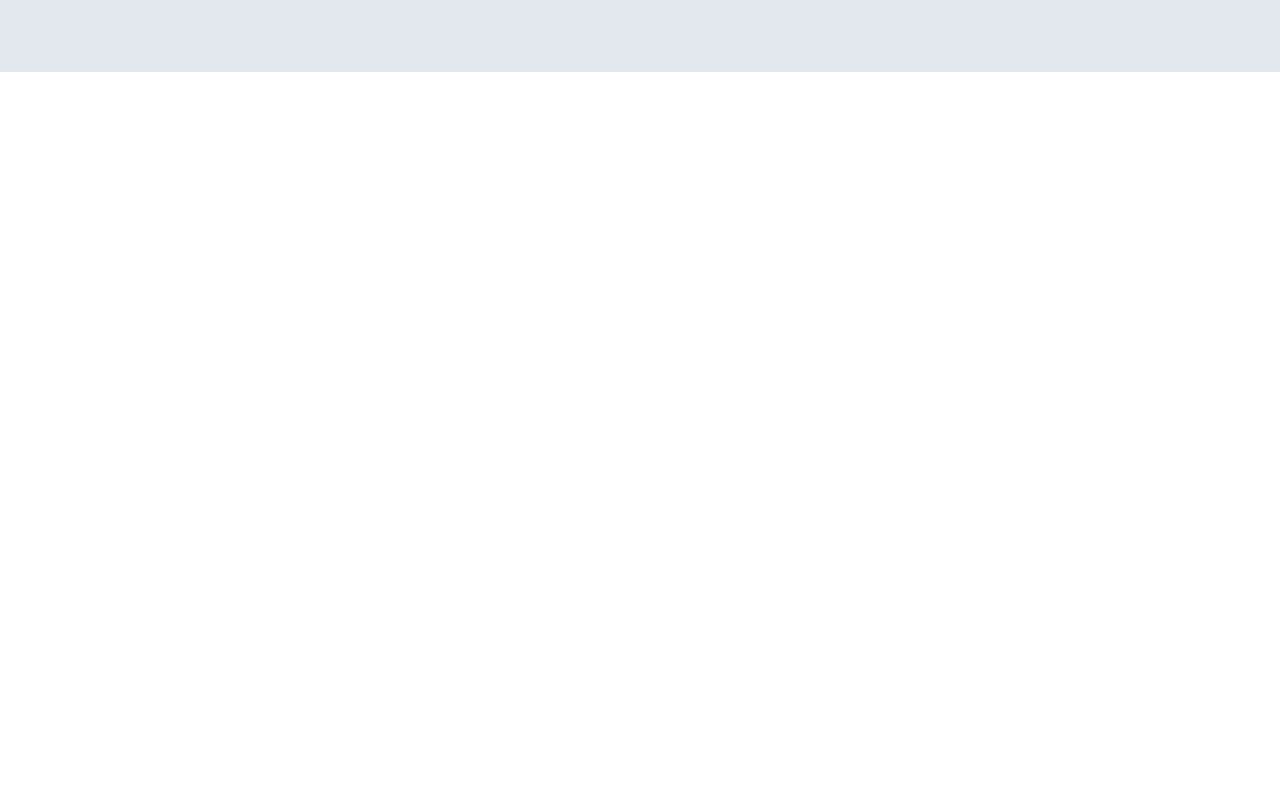
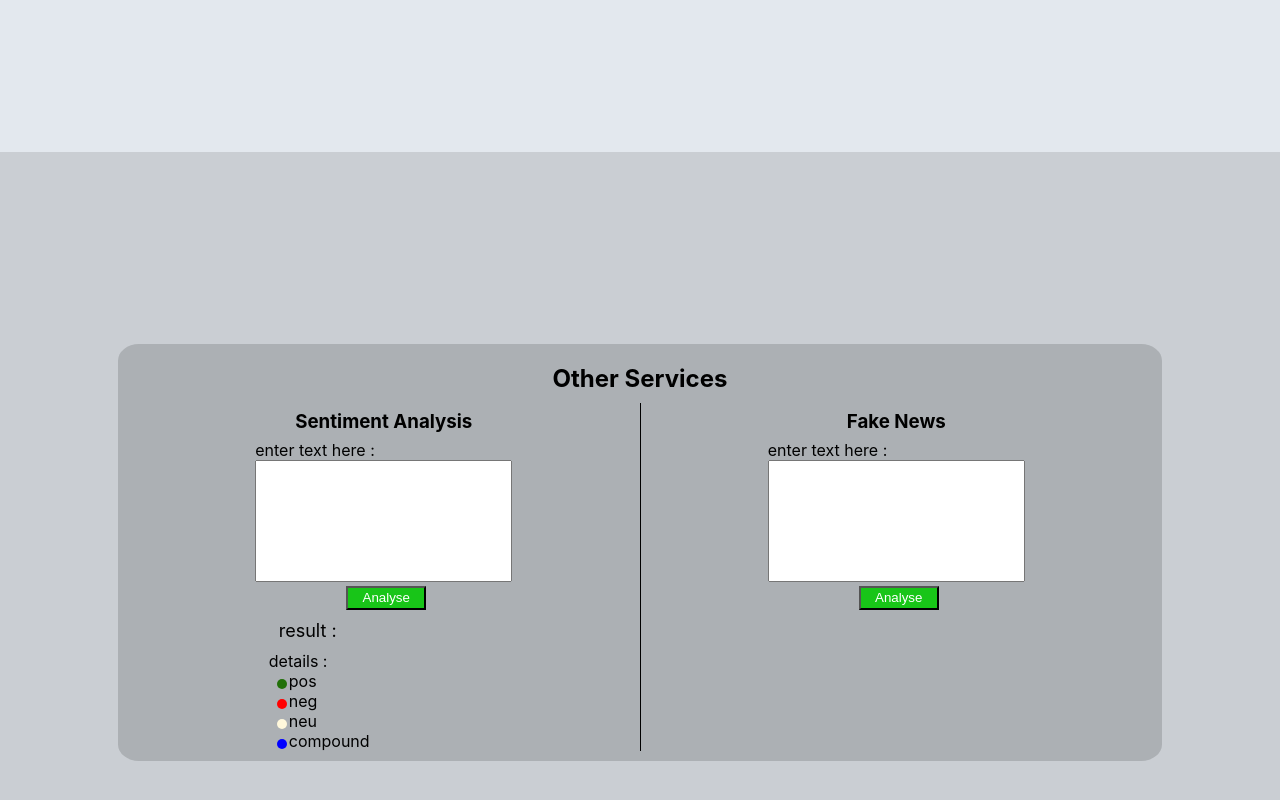
Before and after one commit to toihirhalim/detect-covid-fake-news, a React (Create React App) app in the folder client/: page / in a window 1280 px wide. Shown: the part 1528-2328 px from the top of the page. Before the commit the page ends 1600 px from the top, so only its background shows below. Built offline with nearby package versions, Linux system fonts and the light colour scheme.

Commit message:
adding sentiment analysis

```diff
--- a/client/src/App.css
+++ b/client/src/App.css
@@ -12,16 +12,25 @@
   background-color: rgb(243, 245, 247);
 }
 
-
-
 .nlp {
   width: 100%;
-  height: 100vh;
+  height: 110vh;
   display: flex;
   align-items: center;
   background-color: rgb(227, 232, 238);
 }
 
+.sent-fake{
+  width: 100%;
+  height: 100vh;
+  display: flex;
+  align-items: center;
+  background-color: rgb(202, 206, 211);
+}
+
 button:hover {
   background-color: rgb(24, 173, 24);
 }
+textarea {
+  resize: none;
+}
--- a/client/src/App.js
+++ b/client/src/App.js
@@ -1,16 +1,20 @@
 import Scrapping from './components/scrapping/Scrapping'
 import NlpServices from './components/nlp/NlpServices'
 import './App.css';
+import SentimentFakeContainer from './components/otherservices/SentimentFakeContainer';
 
 function App() {
   return (
     <div className="App">
-      <div className="scrapping">
+      <section className="scrapping">
         <Scrapping />
-      </div>
-      <div className="nlp">
+      </section>
+      <section className="nlp">
         <NlpServices />
-      </div>
+      </section>
+      <section className="sent-fake">
+        <SentimentFakeContainer />
+      </section>
     </div>
   );
 }
--- a/client/src/components/nlp/NlpServices.js
+++ b/client/src/components/nlp/NlpServices.js
@@ -16,7 +16,7 @@ export default function NlpServices() {
                 <div className="service-input">
                     <div>
                         <p>enter text :</p>
-                        <textarea value={textInput} cols="30" rows="5" onChange={e => setTextInput(e.target.value)} />
+                        <textarea value={textInput} cols="40" rows="20" onChange={e => setTextInput(e.target.value)} />
                     </div>
 
                 </div>
--- /dev/null
+++ b/client/src/components/otherservices/SentimentFakeContainer.js
@@ -0,0 +1,20 @@
+import React from 'react'
+import SentimentAnalysis from './sentiments/SentimentAnalysis'
+import FakeNews from './fakenews/FakeNews'
+import './sentFake.css'
+
+export default function SentimentFakeContainer() {
+    return (
+        <div className="sent-fake-container">
+            <h2>Other Services</h2>
+            <div className="sent-fake-components">
+                <div className="sentiment-analysis">
+                    <SentimentAnalysis />
+                </div>
+                <div className="fake-news">
+                    <FakeNews />
+                </div>
+            </div>
+        </div>
+    )
+}
--- /dev/null
+++ b/client/src/components/otherservices/fakenews/FakeNews.js
@@ -0,0 +1,41 @@
+import React, { useState } from 'react'
+import '../sentFake.css'
+import graphQlApi from '../../api/graphQL'
+
+export default function FakeNews() {
+    const [text, setText] = useState("")
+    const [result, setresult] = useState()
+
+    const analyse = async e => {
+        e.preventDefault()
+
+        let query = `
+
+        `
+
+        const data = await graphQlApi(query)
+
+        if (data) {
+            setresult(data)
+        }
+    }
+    return (
+        <div className="fake-container">
+            <h3>Fake News</h3>
+            <div className="sent-fake-main">
+                <div>
+                    <p>enter text here :</p>
+                    <textarea value={text} cols="30" rows="8" onChange={e => setText(e.target.value)} />
+                </div>
+                <div >
+                    <button className="sent-fake-btn" onClick={analyse}>Analyse</button>
+                </div>
+                <div>
+
+                </div>
+
+            </div>
+
+        </div>
+    )
+}
--- /dev/null
+++ b/client/src/components/otherservices/sentFake.css
@@ -0,0 +1,80 @@
+.sent-fake-container {
+    width: 80%;
+    margin: auto;
+    border-radius: 2%/4%;
+    padding: 10px;
+    background-color: rgb(172, 176, 180);
+}
+
+
+.sent-fake-components {
+    display: flex;
+}
+
+
+.sentiment-analysis, .fake-news {
+    flex: 1;
+}
+
+.sentiment-analysis{
+    border-right: black 1px solid;
+}
+
+h3{
+    text-align: center;
+    padding: 7px;
+}
+
+.sent-fake-main{
+    display: flex;
+    flex-direction: column;
+    align-items: center;
+}
+
+.sent-fake-btn {
+    background-color: rgb(24, 197, 24);
+    color: white;
+    height: 24px;
+    width: 80px;
+    margin-left: 5px;
+}
+
+.sent-result-container{
+    min-width: 230px;
+}
+.sent-result-p {
+    font-size: 18px;
+    margin: 10px;
+}
+
+.sent-result-style {
+    margin-left: 10px;
+    font-weight: bold;
+}
+
+.sent-result-details {
+    display: flex;
+    position: relative;
+}
+
+.circle {
+    width: 10px;
+    height: 10px;
+    border-radius: 50%;
+    position: absolute;
+    top: 8px;
+    left: -12px;
+}
+
+.lines {
+    padding-left: 30px;
+}
+.line {
+    height: 10px;
+    margin-top: 10px;
+}
+
+.details-container {
+    padding-left: 20px;
+    display: flex;
+}
--- /dev/null
+++ b/client/src/components/otherservices/sentiments/SentimentAnalysis.js
@@ -0,0 +1,48 @@
+import React, { useState } from 'react'
+import SentimentResult from './SentimentResult'
+import graphQlApi from '../../api/graphQL'
+import '../sentFake.css'
+
+export default function SentimentAnalysis() {
+    const [text, setText] = useState("")
+    const [result, setresult] = useState()
+
+    const analyse = async e => {
+        e.preventDefault()
+
+        let query = `
+            query{
+                sentiment(text: "${text}"){
+                neg
+                neu
+                pos
+                compound
+                }
+            }
+        `
+        setresult(null)
+        const data = await graphQlApi(query)
+
+        if (data && data.sentiment) {
+            setresult(data.sentiment)
+        }
+    }
+
+    return (
+        <div className="sent-container">
+            <h3>Sentiment Analysis</h3>
+            <div className="sent-fake-main">
+                <div>
+                    <p>enter text here :</p>
+                    <textarea value={text} cols="30" rows="8" onChange={e => setText(e.target.value)} />
+                </div>
+                <div >
+                    <button className="sent-fake-btn" onClick={analyse}>Analyse</button>
+                </div>
+                <div>
+                    <SentimentResult result={result} />
+                </div>
+            </div>
+        </div>
+    )
+}
--- /dev/null
+++ b/client/src/components/otherservices/sentiments/SentimentResult.js
@@ -0,0 +1,77 @@
+import React, { useState, useEffect } from 'react'
+import '../sentFake.css'
+
+export default function SentimentResult({ result }) {
+
+
+    const [value, setValue] = useState("")
+    const [colors, setColors] = useState(['rgb(33, 112, 9)', 'red', 'cornsilk', 'blue'])
+    const [widths, setWidths] = useState(['0 px', '0 px', '0 px', '0 px'])
+    const [color, setColor] = useState({ color: colors[0] })
+
+
+    useEffect(() => {
+        if (result) {
+            if (result.pos > result.neg && result.pos > result.neu) {
+                setColor({ color: colors[0] })
+                setValue("Positif")
+            } else if (result.neg > result.pos && result.neg > result.neu) {
+                setColor({ color: colors[1] })
+                setValue('Negatif')
+            } else if (result.neu > result.pos && result.neu > result.neg) {
+                setColor({ color: colors[2] })
+                setValue('Neutral')
+            } else {
+                setValue('')
+            }
+            setWidths([
+                result.pos * 100 + 'px',
+                result.neg * 100 + 'px',
+                result.neu * 100 + 'px',
+                result.compound * 100 + 'px',
+            ])
+            setColors(['rgb(33, 112, 9)', 'red', 'cornsilk', 'blue'])
+        }
+    }, [result, colors])
+
+    return (
+        <div className="sent-result-container">
+            <p className="sent-result-p">result : <spam className="sent-result-style" style={color}>{value}</spam></p>
+
+            <div>
+                <p>details :</p>
+                <div className="details-container">
+                    <div>
+                        <div className="sent-result-details">
+                            <div className="circle" style={{ 'background-color': colors[0] }}></div>
+                            <p className='sent-result-detail-p'>pos</p>
+                        </div>
+                        <div className="sent-result-details">
+                            <div className="circle" style={{ 'background-color': colors[1] }}></div>
+                            <p className='sent-result-detail-p'>neg</p>
+                        </div>
+                        <div className="sent-result-details">
+                            <div className="circle" style={{ 'background-color': colors[2] }}></div>
+                            <p className='sent-result-detail-p'>neu</p>
+                        </div>
+                        <div className="sent-result-details">
+                            <div className="circle" style={{ 'background-color': 'blue' }}></div>
+                            <p className='sent-result-detail-p'>compound</p>
+                        </div>
+                    </div>
+                    <div className="lines">
+                        {
+                            result &&
+                            <div>
+                                <div className="line" style={{ 'background-color': colors[0], 'width': widths[0] }}></div>
+                                <div className="line" style={{ 'background-color': colors[1], 'width': widths[1] }}></div>
+                                <div className="line" style={{ 'background-color': colors[2], 'width': widths[2] }}></div>
+                                <div className="line" style={{ 'background-color': colors[3], 'width': widths[3] }}></div>
+                            </div>
+                        }
+                    </div>
+                </div>
+            </div>
+        </div>
+    )
+}
```
